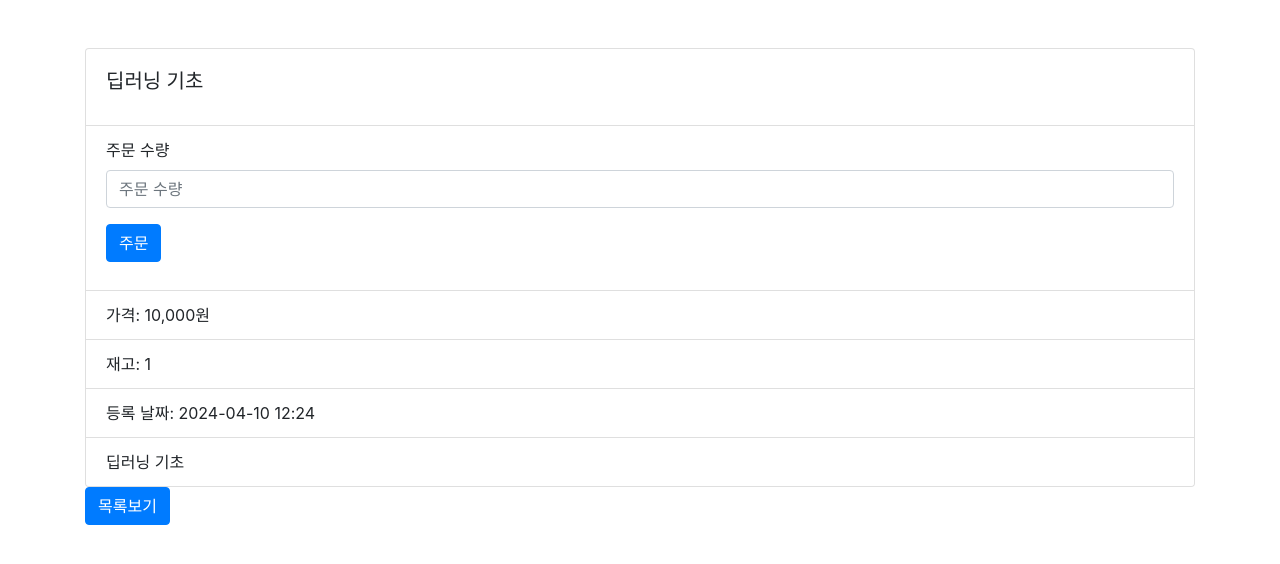
After one commit to yant1001/Django, a Django app: page /product/detail/1/ in a window 1280 px wide. The commit adds this page. Shown: the top 564 px of the page. Run offline with Django 3.2, Linux system fonts and the light colour scheme; data comes from the database, SQL or seed files in the repository; both versions use the stored data as it was after the commit.

Commit message:
order create

```diff
--- /dev/null
+++ b/simple_shop/order/forms.py
@@ -0,0 +1,44 @@
+from django import forms
+from .models import Order
+from product.models import Product
+from user.models import User
+
+class OrderForm(forms.Form):
+
+    def __init__(self, request, *args, **kwargs):
+        super().__init__(*args, **kwargs)
+        self.request = request
+
+    order_qty = forms.CharField(
+        error_messages={'required': '수량을 입력해 주세요.'},
+        label='주문 수량'
+        )
+
+    product = forms.IntegerField(
+        error_messages={'required': '수량을 입력해 주세요'},
+        label='상품',
+        widget=forms.HiddenInput
+        )
+
+    def clean(self):
+        cleaned_data = super().clean()
+
+        order_qty = cleaned_data.get('order_qty')
+        product_id = cleaned_data.get('product')
+
+        # 로그인한 사용자의 정보는 session에 있음
+        user_id = self.request.session.get('user')
+
+        if order_qty and product_id and user_id:
+            order = Order(
+                order_qty=order_qty,
+                product=Product.objects.get(pk=product_id),
+                user = User.objects.get(pk=user_id)
+            )
+
+            order.save()
+        else:
+            if not product_id:
+                self.add_error('product', '값이 없습니다.')
+            if not order_qty:
+                self.add_error('order_qty', "값이 없습니다.")
--- a/simple_shop/order/models.py
+++ b/simple_shop/order/models.py
@@ -2,7 +2,7 @@ from django.db import models
 
 # Create your models here.
 class Order(models.Model):
-    # 사용ㅈ가 어떤 상품을 어떻게 주문했는지를 관리하기 위해 User, Product 모델을 외부키로 참조
+    # 사용자가 어떤 상품을 어떻게 주문했는지를 관리하기 위해 User, Product 모델을 외부키로 참조
     user = models.ForeignKey('user.User', on_delete=models.CASCADE, verbose_name='사용자')
     product = models.ForeignKey('product.Product', on_delete=models.CASCADE, verbose_name='상품')
     order_qty = models.IntegerField(verbose_name='수량')
--- /dev/null
+++ b/simple_shop/order/urls.py
@@ -0,0 +1,6 @@
+from django.urls import path
+from . import views
+
+urlpatterns = [
+    path('create/', views.OrderCreate.as_view()),
+]
--- /dev/null
+++ b/simple_shop/product/templates/product_detail.html
@@ -0,0 +1,51 @@
+{% extends "base.html" %}
+{% load humanize %}
+{% block contents %}
+
+<div class="row mt-5">
+    <div class="col-12">
+        <div class="card" style="width: 100%;">
+            <div class="card-body">
+                <h5 class="card-title">{{ product.product_name}}</h5>
+            </div>
+            <ul class="list-group list-group-flush">
+
+                <li class="list-group-item">
+                    <form method="post" action="/order/create">
+                        {% csrf_token %}
+                        {% for field in form %}
+                        <div class="form-group">
+                            {% if field.name != 'product' %}
+                            <label for="{{ field.id_for_label }}">{{ field.label }}</label>
+                            {% endif %}
+                            <input type="{{ field.field.widget.input_type }}"
+                            class="form-control"
+                            id="{{ field.id_for_label }}"
+                            placeholder="{{ field.label }}"
+                            name="{{ field.name }}"
+                            value="{% if field.name == 'product' %}{{ product.id }}{% endif %}">
+                        </div>
+
+                        {% if field.errors %}
+                        <span style="color: red;">{{ field.errors }}</span>
+                        {% endif %}
+
+                        {% endfor %}
+                        <button type="submit" class="btn btn-primary">주문</button>
+                    </form>
+                </li>
+
+                <li class="list-group-item">가격: {{ product.product_price|intcomma }}원</li>
+                <li class="list-group-item">재고: {{ product.product_stock }}</li>
+                <li class="list-group-item">등록 날짜: {{ product.registered_date|date:'Y-m-d H:i' }}</li>
+                <li class="list-group-item">{{ product.product_desc|safe }}</li>
+            </ul>
+        </div>
+    </div>
+</div>
+<div class="row">
+    <div class="col-12">
+        <a href="/product/" class="btn btn-primary">목록보기</a>
+    </div>
+</div>
+{% endblock%}
--- a/simple_shop/product/templates/product_list.html
+++ b/simple_shop/product/templates/product_list.html
@@ -36,7 +36,7 @@ humanize 필터
                 {% for product in product_list %}
                     <tr>
                         <td scope="row"> {{ product.id }}</td>
-                        <td scope="row"> {{ product.product_name }}</td>
+                        <td scope="row"> <a href="detail/{{ product.id }}"> {{ product.product_name }}</a></td>
                         <td scope="row"> {{ product.product_price|intcomma }}원</td>
                         <td scope="row"> {{ product.product_stock }}</td>
                         <td scope="row"> {{ product.registered_date|date:'Y-m-d H:i' }}</td>
--- a/simple_shop/product/urls.py
+++ b/simple_shop/product/urls.py
@@ -4,4 +4,5 @@ from . import views
 urlpatterns = [
     path('', views.ProductList.as_view()),
     path('regist/', views.ProductRegister.as_view()),
+    path('detail/<int:pk>/', views.ProductDetail.as_view()),
 ]
--- a/simple_shop/product/views.py
+++ b/simple_shop/product/views.py
@@ -1,12 +1,15 @@
+from typing import Any
 from django.shortcuts import render
-from django.views.generic import ListView, FormView
+from django.views.generic import ListView, FormView, DetailView
 from .models import Product
 from .forms import ProductRegisterForm
+from order.forms import OrderForm
 
 # 장고의 대표적인 제네릭 뷰인 ListView
 #   단순히 리스팅할 모델의 클래스를 지정해주는 것만으로
 #   해당 모델에 들어있는 데이터를 템플릿에 리스팅할 수 있게 도와준다.
 class ProductList(ListView):
+    # queryset = Product.objects.all()과 똑같음
     model = Product
     template_name = 'product_list.html'
 
@@ -20,3 +23,19 @@ class ProductRegister(FormView):
     form_class = ProductRegisterForm
     template_name = 'product_reg.html'
     success_url='/product/'
+
+class ProductDetail(DetailView):
+    template_name = 'product_detail.html'
+
+    # queryset 필드는 모델 조회에 의해 표시되는 뷰에는 어디든 사용 가능 (ex. DetailView, ListView 등)
+    # DetailView의 queryset == 조회 대상이 될 데이터들의 집합
+    #   현재 프로젝트에선 모든 데이터가 조회 대상이 되기 때문에 all() 사용
+    #   pk가 들어왔을때, 해당 pk인 상품 한 개만 조회된다.
+    queryset = Product.objects.all()
+    context_object_name = 'product'
+
+    def get_context_data(self, **kwargs: Any):
+        context = super().get_context_data(**kwargs)
+
+        context['form'] = OrderForm(self.request)
+        return context
--- a/simple_shop/simple_shop/templates/base.html
+++ b/simple_shop/simple_shop/templates/base.html
@@ -9,6 +9,10 @@
     <script src="https://code.jquery.com/jquery-3.3.1.slim.min.js" integrity="sha384-q8i/X+965DzO0rT7abK41JStQIAqVgRVzpbzo5smXKp4YfRvH+8abtTE1Pi6jizo" crossorigin="anonymous"></script>
     <script src="https://cdn.jsdelivr.net/npm/popper.js@1.14.7/dist/umd/popper.min.js" integrity="sha384-UO2eT0CpHqdSJQ6hJty5KVphtPhzWj9WO1clHTMGa3JDZwrnQq4sF86dIHNDz0W1" crossorigin="anonymous"></script>
     <script src="https://cdn.jsdelivr.net/npm/bootstrap@4.3.1/dist/js/bootstrap.min.js" integrity="sha384-JjSmVgyd0p3pXB1rRibZUAYoIIy6OrQ6VrjIEaFf/nJGzIxFDsf4x0xIM+B07jRM" crossorigin="anonymous"></script>
+
+    {% block header %}
+    {% endblock %}
+
 </head>
 
 <body>
--- a/simple_shop/simple_shop/urls.py
+++ b/simple_shop/simple_shop/urls.py
@@ -22,4 +22,5 @@ urlpatterns = [
     path('', index),
     path('user/', include('user.urls')),
     path('product/', include('product.urls')),
+    path('order/', include('order.urls')),
 ]
```
Also changed, not shown: simple_shop/order/views.py (+12 -0 lines), simple_shop/product/templates/product_reg.html (+18 -0 lines), simple_shop/db.sqlite3.
